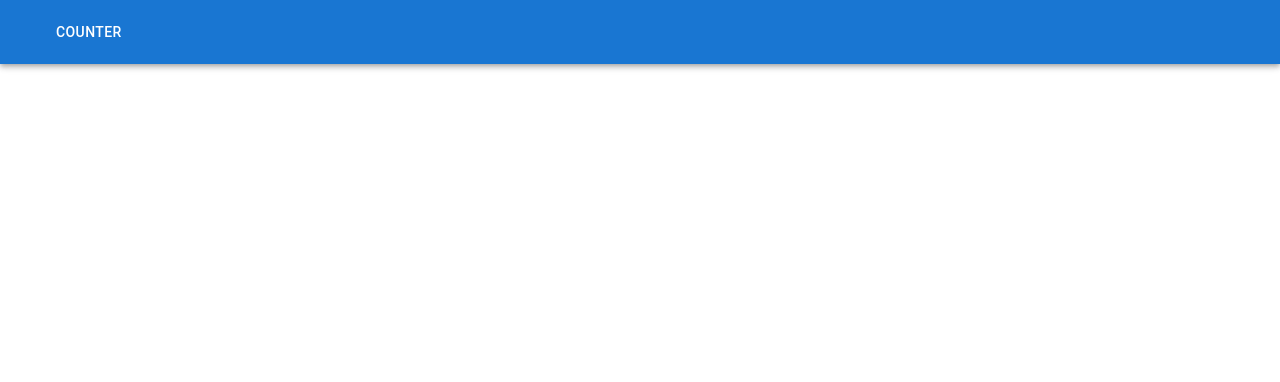
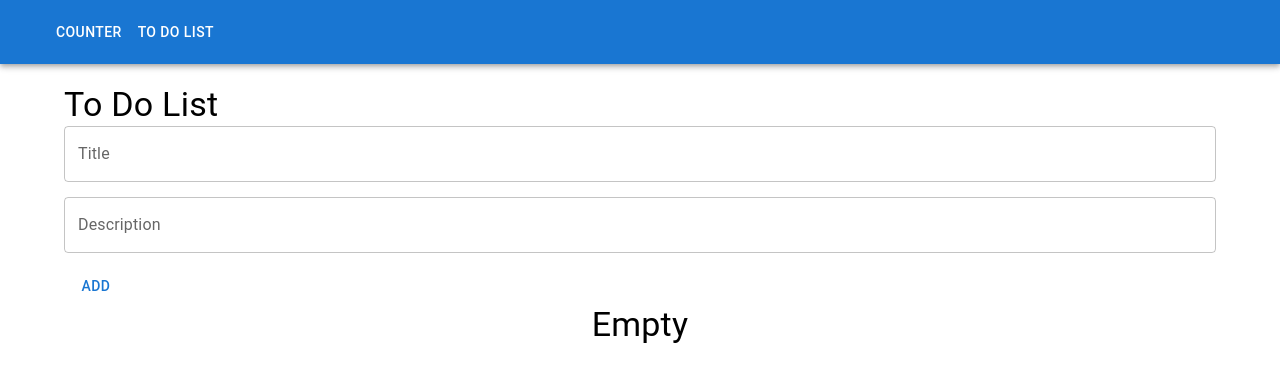
Before and after one commit to cientificoqq/react-hooks-, a React (Create React App) app: page /todo in a window 1280 px wide. Before the commit this address had no page. Shown: the top 382 px of the page. Built offline with nearby package versions, Linux system fonts and the light colour scheme.

Commit message:
To Do List

```diff
--- a/src/components/Header.jsx
+++ b/src/components/Header.jsx
@@ -1,15 +1,22 @@
 import { AppBar, Button, Container, Toolbar } from "@mui/material";
 import React from "react";
-import { useNavigate } from "react-router-dom";
+import { Link } from "react-router-dom";
 
 const Header = () => {
   return (
     <AppBar position="static">
       <Container maxWidth="xl">
         <Toolbar>
-          <Button variant="text" color="inherit">
-            Counter
-          </Button>
+          <Link to="/" style={{ textDecoration: "none", color: "inherit" }}>
+            <Button variant="text" color="inherit">
+              Counter
+            </Button>
+          </Link>
+          <Link to="/todo" style={{ textDecoration: "none", color: "inherit" }}>
+            <Button variant="text" color="inherit">
+              To Do List
+            </Button>
+          </Link>
         </Toolbar>
       </Container>
     </AppBar>
--- /dev/null
+++ b/src/components/ToDoList/ToDoList.jsx
@@ -0,0 +1,70 @@
+import { Button, Container, TextField, Typography } from "@mui/material";
+import React, { useState } from "react";
+import ToDoListItem from "./ToDoListItem";
+
+const ToDoList = () => {
+  const [title, setTitle] = useState("");
+  const [description, setDescription] = useState("");
+  const [items, setItems] = useState([]);
+
+  function eventTitle(event) {
+    setTitle(event.target.value);
+  }
+
+  function eventDescription(event) {
+    setDescription(event.target.value);
+  }
+
+  function AddToList() {
+    if (title.trim() && description.trim()) {
+      setItems([...items, { title, description }]);
+      setTitle("");
+      setDescription("");
+    }
+  }
+
+  function onRemove(index) {
+    setItems((prevItems) => prevItems.filter((_, i) => i !== index));
+  }
+
+  return (
+    <Container maxWidth="lg" sx={{ mt: "20px" }}>
+      <Typography variant="h4">To Do List</Typography>
+      <TextField
+        label="Title"
+        variant="outlined"
+        fullWidth
+        value={title}
+        onChange={eventTitle}
+      />
+      <TextField
+        label="Description"
+        variant="outlined"
+        fullWidth
+        sx={{ mt: "15px" }}
+        value={description}
+        onChange={eventDescription}
+      />
+      <Button onClick={AddToList} sx={{ mt: "15px" }}>
+        Add
+      </Button>
+      {items.length ? (
+        <div></div>
+      ) : (
+        <Typography variant="h4" sx={{ textAlign: "center" }}>
+          Empty
+        </Typography>
+      )}
+      {items.map((item, index) => (
+        <ToDoListItem
+          key={index}
+          title={item.title}
+          description={item.description}
+          onRemove={() => onRemove(index)}
+        />
+      ))}
+    </Container>
+  );
+};
+
+export default ToDoList;
--- /dev/null
+++ b/src/components/ToDoList/ToDoListItem.jsx
@@ -0,0 +1,28 @@
+import { Box, Button, Container, Typography } from "@mui/material";
+import React from "react";
+
+const ToDoListItem = ({ title, description, onRemove, index }) => {
+  return (
+    <Container
+      maxWidth="lg"
+      sx={{
+        mt: "10px",
+        display: "flex",
+        justifyContent: "space-between",
+        border: "1px solid green",
+        alignItems: "center",
+        padding: "10px",
+      }}
+    >
+      <Box>
+        <Typography variant="h5">{title}</Typography>
+        <Typography variant="h6">{description}</Typography>
+      </Box>
+      <Button variant="contained" color="error" onClick={() => onRemove(index)}>
+        Remove
+      </Button>
+    </Container>
+  );
+};
+
+export default ToDoListItem;
--- a/src/const/routes.js
+++ b/src/const/routes.js
@@ -1,5 +1,9 @@
 import Counter from "../components/Counter";
+import ToDoList from "../components/ToDoList/ToDoList";
 
-const routes = [{ path: "/", element: < Counter / > }];
+const routes = [
+    { path: "/", element: < Counter / > },
+    { path: "/todo", element: < ToDoList / > },
+];
 
 export default routes;
```
